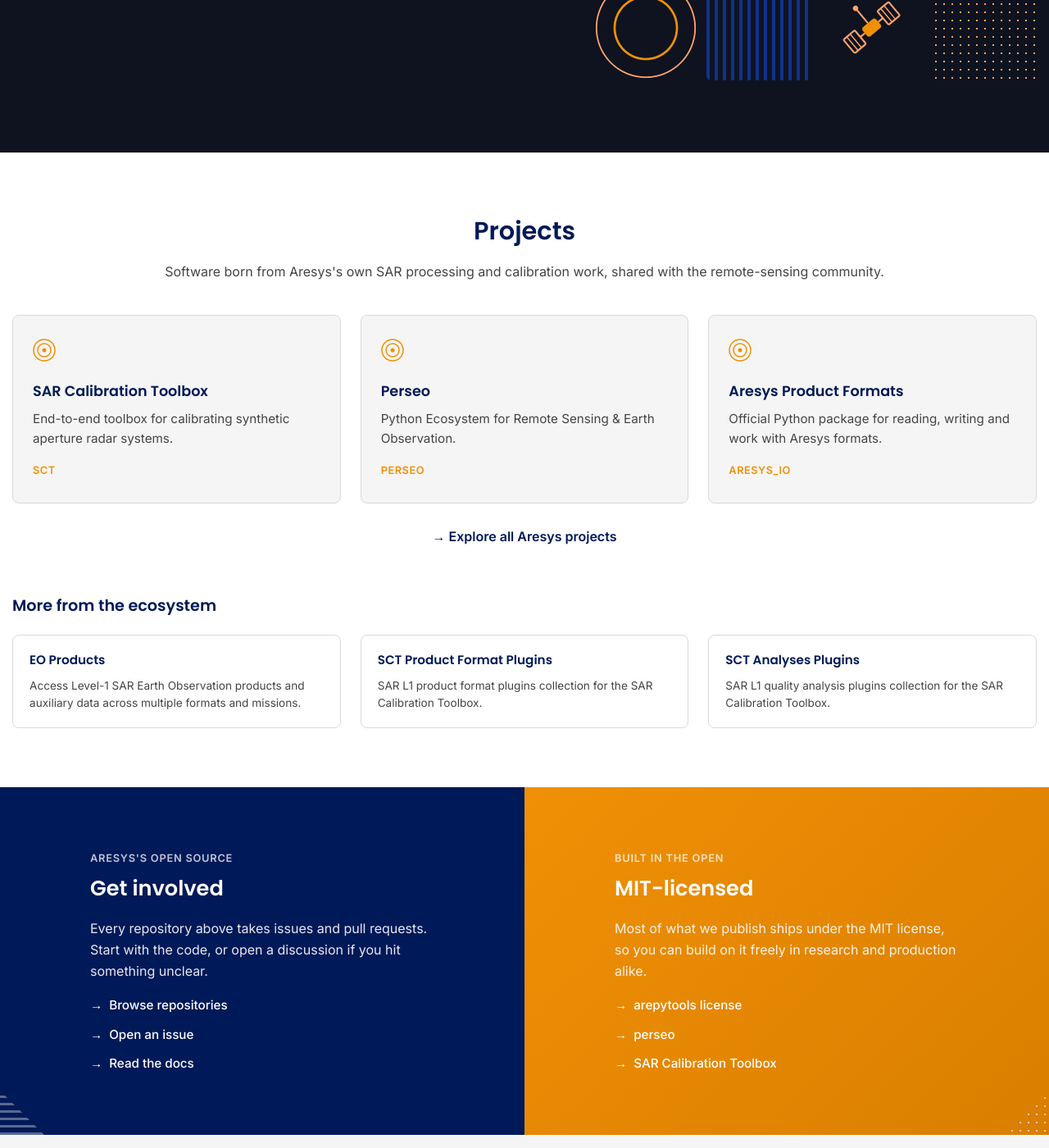
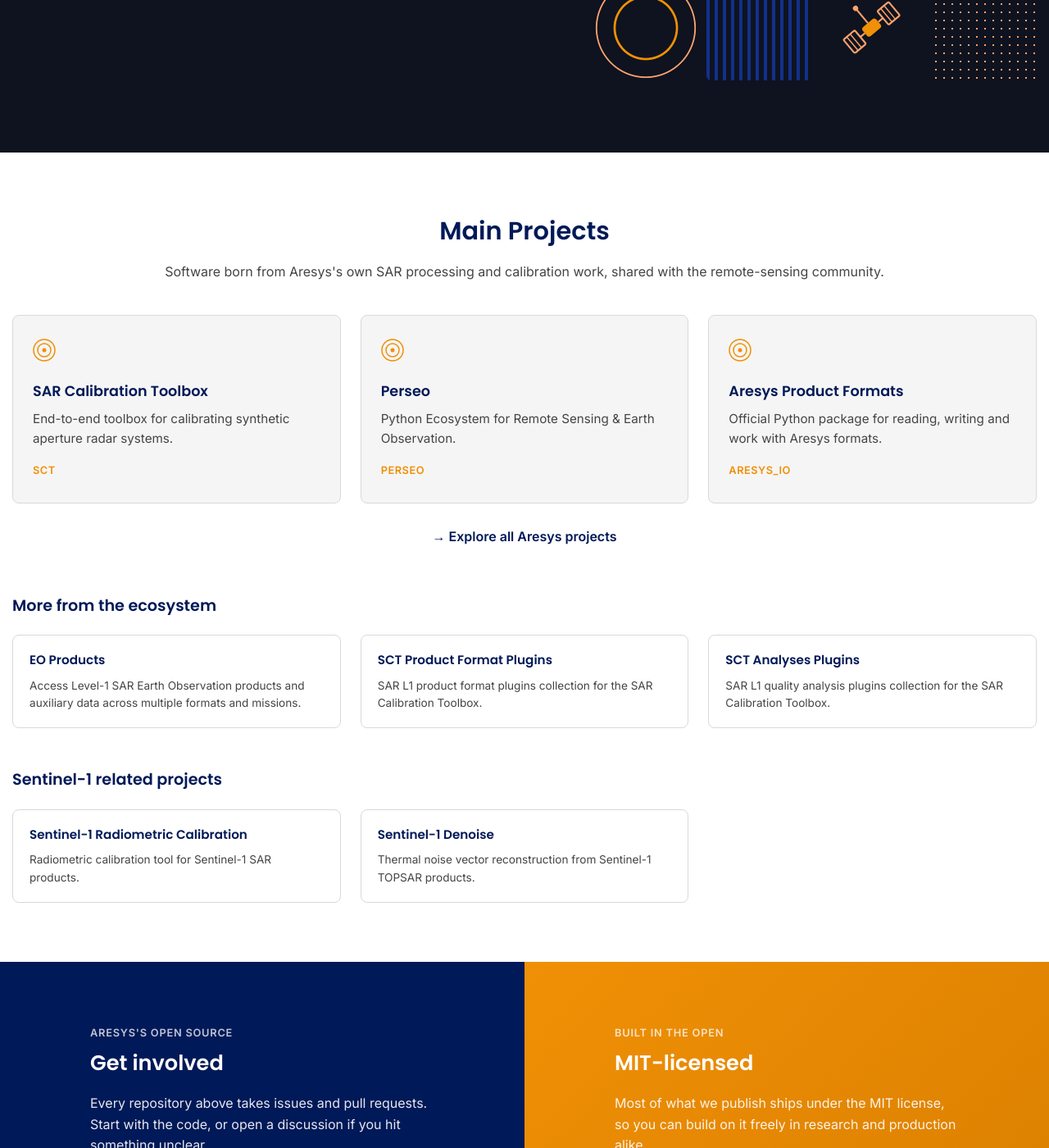
Before and after one commit to aresys-srl/aresys-srl.github.io, a Jekyll site: the page built from index.markdown, in a window 1280 px wide and 1400 px high, scrolled down 579 px. Shown: the whole window at 82% size. Built offline with Jekyll 4.4.1, drawn with Linux system fonts in a browser that asks for light colours.

Commit message:
adding sentinel-1 related projects section

```diff
--- /dev/null
+++ b/_data/sentinel1_projects.yml
@@ -0,0 +1,18 @@
+# Sentinel-1 specific repositories from https://github.com/aresys-srl
+#
+# `url` is a domain-root path, not a site-relative one: GitHub Pages serves each
+# project site at <custom-domain>/<repo>/, so these are intentionally root-relative
+# and must NOT be run through `relative_url` / `site.baseurl`. Changing the custom
+# domain keeps them working; a non-empty baseurl would break them.
+
+- name: s1_rad_cal
+  title: Sentinel-1 Radiometric Calibration
+  description: Radiometric calibration tool for Sentinel-1 SAR products.
+  url: "/s1_rad_cal"
+  language: Python
+
+- name: s1-denoise
+  title: Sentinel-1 Denoise
+  description: Thermal noise vector reconstruction from Sentinel-1 TOPSAR products.
+  url: "/s1-denoise"
+  language: Python
--- a/_layouts/home.html
+++ b/_layouts/home.html
@@ -96,7 +96,7 @@ layout: default
 
 <section id="projects" class="projects">
   <div class="wrap">
-    <h2 class="section-title">Projects</h2>
+    <h2 class="section-title">Main Projects</h2>
     <p class="section-lede">Software born from Aresys's own SAR processing and calibration work, shared with the remote-sensing community.</p>
 
     <div class="card-grid">
@@ -129,6 +129,16 @@ layout: default
         <p>{{ project.description }}</p>
       </a>
       {% endunless %}
+      {% endfor %}
+    </div>
+
+    <h3 class="subsection-title subsection-title-spaced">Sentinel-1 related projects</h3>
+    <div class="card-grid card-grid-sentinel">
+      {% for project in site.data.sentinel1_projects %}
+      <a class="card card-compact" href="{{ project.url }}">
+        <h3>{{ project.title }}</h3>
+        <p>{{ project.description }}</p>
+      </a>
       {% endfor %}
     </div>
   </div>
```
Also changed, not shown: Gemfile.lock.
